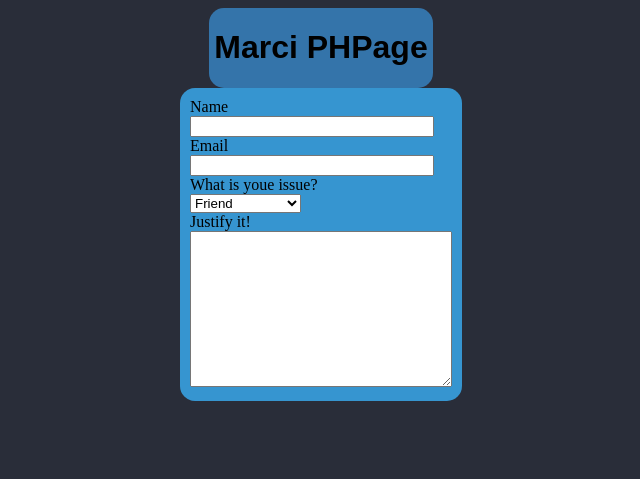
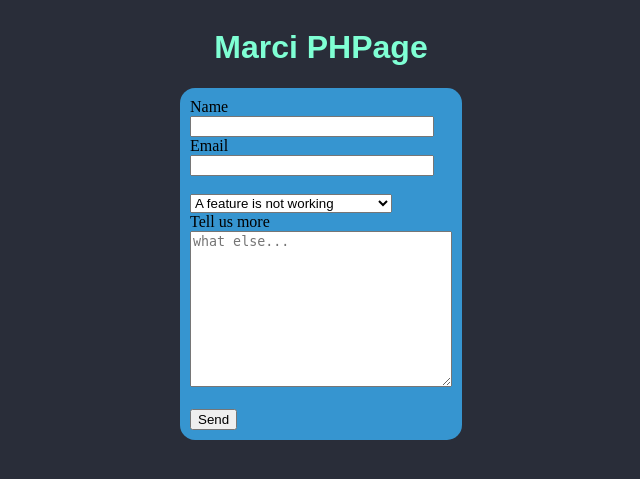
Before and after one commit to marcilustra/SimpleContactForm, a PHP site: page / in a window 1280 px wide. Shown: the top 479 px of the page, without its empty margins (319-959 px from the left). Run offline with PHP 8.4, Linux system fonts and the light colour scheme.

Commit message:
send button

```diff
--- a/assets/styles.css
+++ b/assets/styles.css
@@ -2,7 +2,8 @@ html {
     background-color: rgba(22, 27, 40, 0.917);
 }
 .heading {
-    background-color: rgba(56, 140, 208, 0.748);
+    /* background-color: rgba(56, 140, 208, 0.748); */
+    color: aquamarine;
     width: fit-content;
     text-align: center;
     font-family: Arial, Helvetica, sans-serif;
@@ -29,6 +30,6 @@ br{
     margin-bottom: 5px;
     background-color: aliceblue;
 }
-input {
+.form-input > input {
     width: 90%;
 }
--- a/index.php
+++ b/index.php
@@ -22,23 +22,25 @@
             <div class="form-input">
                 <label class = "daLabels" for="email_">Email</label>
                 <br>
-                <input type="email" name="email" id="email_">
+                <input type="email" name="email" id="email_" required>
             </div>
             <div class="form-input">
-                <label class = "daLabels" for="options">What is youe issue?</label>
                 <br>
-                <select name="options" id="options">
-                    <option value="friend">Friend</option>
-                    <option value="foe">Foe</option>
-                    <option value="antagonist">Antagonist</option>
-                    <option value="protagonist">Protagonist</option>
-                    <option value="side">Side Character</option>
+                <select name="options" id="options" required>
+                    <option value="friend">A feature is not working</option>
+                    <option value="foe">Language setting not updating</option>
+                    <option value="antagonist">Time stuck</option>
+                    <option value="protagonist">Other</option>
                 </select>
             </div>
             <div class="form-input">
-                <label class = "daLabels" for="comment">Justify it!</label>
+                <label class = "daLabels" for="comment">Tell us more</label>
                 <br>
-                <textarea name="comment" id="comment" cols="30" rows="10"></textarea>
+                <textarea name="comment" id="comment" cols="30" rows="10" required placeholder="what else..."></textarea>
+            </div>
+            <div class="submit">
+                <br>
+                <button type="submit" value="submit">Send</button>
             </div>
         </form>
     </div>
```
